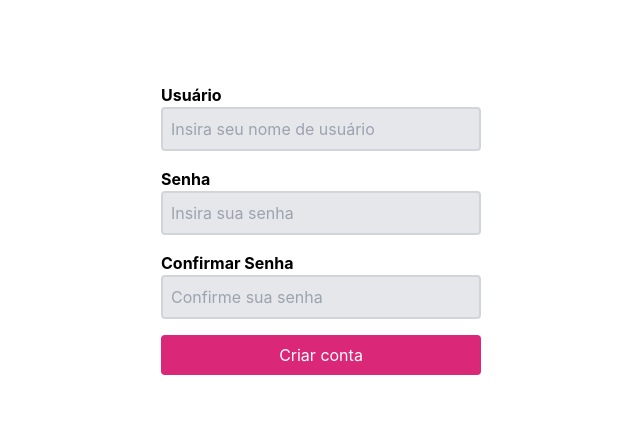
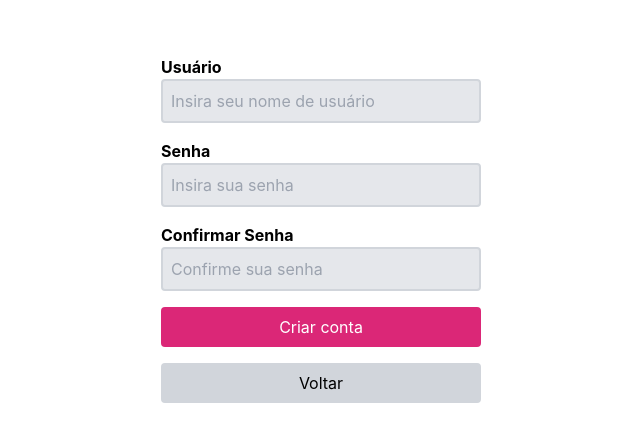
Before and after one commit to Henriquepb22/jest-rtl-workshop-001, a React (Create React App) app in the folder client/: page /signup in a window 1280 px wide. Shown: the part 171-612 px from the top of the page, without its empty margins (319-959 px from the left). Built offline with nearby package versions, Linux system fonts and the light colour scheme.

Commit message:
refactor: templates and components problems

```diff
--- a/client/package.json
+++ b/client/package.json
@@ -13,7 +13,6 @@
     "start": "react-scripts start",
     "build": "react-scripts build",
     "test": "react-scripts test --coverage",
-    "test:watch": "yarn test --watch",
     "lint": "eslint src",
     "eject": "react-scripts eject"
   },
--- a/client/src/integration/pages/SignIn/index.tsx
+++ b/client/src/integration/pages/SignIn/index.tsx
@@ -1,11 +1,23 @@
-// import { useEffect, useState } from 'react'
+import { useNavigate } from 'react-router-dom'
 
 import SignInForm from 'unit/components/SignInForm'
+import Button from 'unit/components/Button'
+
+import { signInClasses } from './styles'
 
 function SignIn() {
+  const navigate = useNavigate()
+
   return (
-    <div>
+    <div className={signInClasses}>
       <SignInForm />
+      <Button
+        color="secondary"
+        type="button"
+        onClick={() => navigate('/signup')}
+      >
+        Criar Conta
+      </Button>
     </div>
   )
 }
--- /dev/null
+++ b/client/src/integration/pages/SignIn/styles.ts
@@ -0,0 +1,3 @@
+const signInClasses = ['flex', 'flex-col', 'gap-4'].join(' ')
+
+export { signInClasses }
--- a/client/src/integration/pages/SignUp/index.tsx
+++ b/client/src/integration/pages/SignUp/index.tsx
@@ -1,17 +1,19 @@
-// import { useEffect, useState } from 'react'
+import { useNavigate } from 'react-router-dom'
 
 import SignUpForm from 'unit/components/SignUpForm'
+import Button from 'unit/components/Button'
+
+import { signUpClasses } from './styles'
 
 function SignUp() {
-  // const [x, setX] = useState(0)
-
-  // useEffect(() => {
-  //   if (x === 1) return
-  // }, [])
+  const navigate = useNavigate()
 
   return (
-    <div>
+    <div className={signUpClasses}>
       <SignUpForm />
+      <Button onClick={() => navigate('/')} color="secondary">
+        Voltar
+      </Button>
     </div>
   )
 }
--- /dev/null
+++ b/client/src/integration/pages/SignUp/styles.ts
@@ -0,0 +1,3 @@
+const signUpClasses = ['flex', 'flex-col', 'gap-4'].join(' ')
+
+export { signUpClasses }
--- a/client/src/unit/components/SignInForm/index.tsx
+++ b/client/src/unit/components/SignInForm/index.tsx
@@ -1,17 +1,15 @@
 import React, { useState } from 'react'
-import { useNavigate } from 'react-router-dom'
 
+import { useUser } from 'unit/hooks/use-user'
 import TextField from '../TextField'
 import Button from '../Button'
 
 import { signInFormClasses } from './styles'
-import { useUser } from 'unit/hooks/use-user'
 
 const SignInForm = () => {
   const { login } = useUser()
   const [values, setValues] = useState({ username: '', password: '' })
   const [loading, setLoading] = useState(false)
-  const navigate = useNavigate()
 
   const handleInput = (field: string, value: string) =>
     setValues((oldValues) => ({ ...oldValues, [field]: value }))
@@ -23,8 +21,6 @@ const SignInForm = () => {
     setLoading(false)
     console.log(values)
   }
-
-  const handleCreateAccount = () => navigate('/signup')
 
   return (
     <form onSubmit={onSubmit} className={signInFormClasses}>
@@ -46,14 +42,6 @@ const SignInForm = () => {
         required
       />
       <Button disabled={loading}>{loading ? 'Carregando...' : 'Entrar'}</Button>
-      <Button
-        color="secondary"
-        disabled={loading}
-        type="button"
-        onClick={handleCreateAccount}
-      >
-        Criar Conta
-      </Button>
     </form>
   )
 }
```
